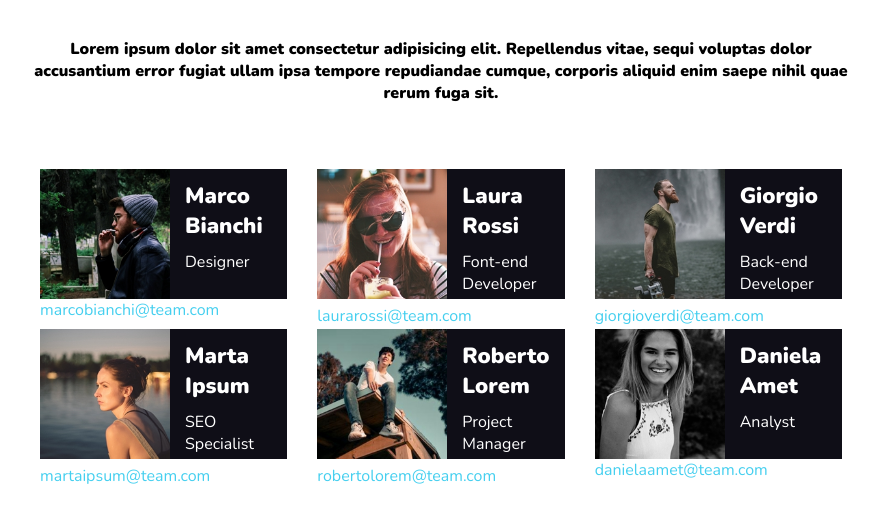
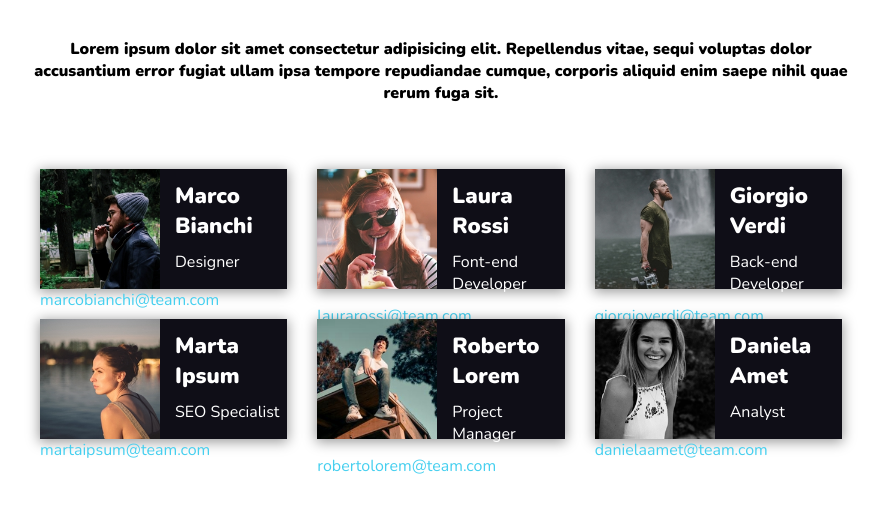
Before and after one commit to christiandigiandomenico/html-css-float-cards, a plain HTML site: page index.html in a window 1280 px wide. Shown: the part 65-588 px from the top of the page, without its empty margins (199-1080 px from the left). Drawn offline with nearby package versions, Linux system fonts and the light colour scheme.

Commit message:
Fine esercizio

```diff
--- a/css/style.css
+++ b/css/style.css
@@ -38,7 +38,7 @@ h1 {
 /* Cards e Blocchi Cards*/
 
 .blocconomi {
-    height: 160px;
+    height: 150px;
     width: calc(100% / 3);
     float: left;
     padding: 15px;
@@ -49,10 +49,11 @@ h1 {
     width: 100%;
     height: 100%;
     color: white;
+    box-shadow: 0px 2px 12px 1px rgba(0, 0, 0, 0.4);
 }
 
 img {
-    height: 130px;
+    height: 120px;
     float: left;
     margin-right: 15px;
 }
```
